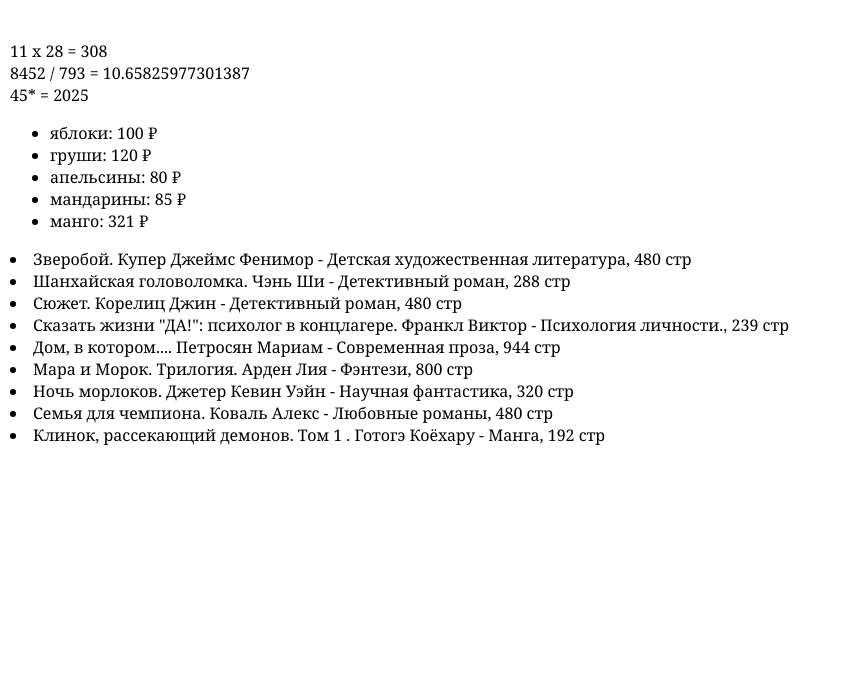
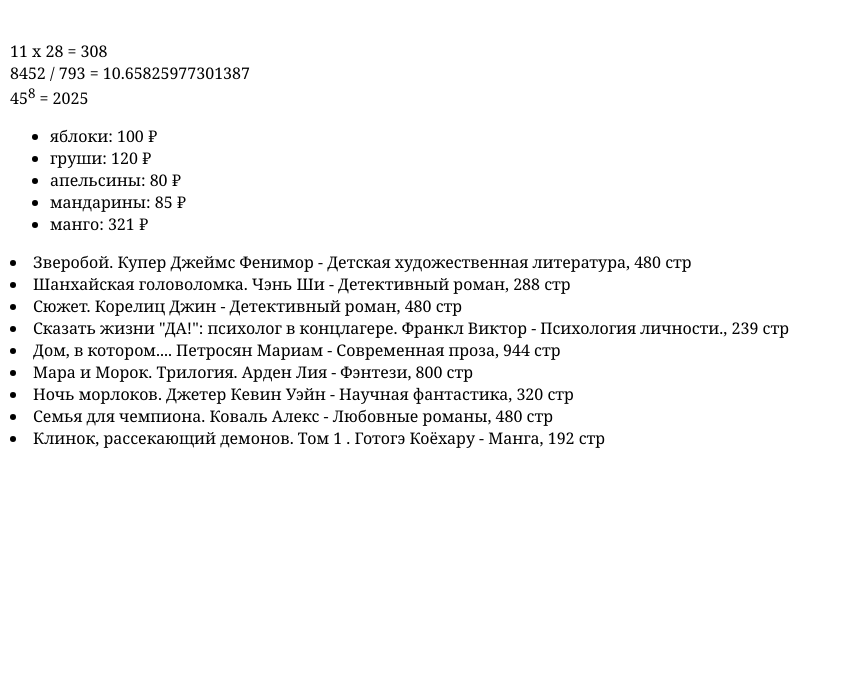
Before and after one commit to polinatyrykina/web-programming-labs-2, a Flask app: page /lab2/example in a window 1280 px wide. Shown: the part 62-758 px from the top of the page, without its empty margins (0-842 px from the left). Run offline with Flask 3, Linux system fonts and the light colour scheme.

Commit message:
последнее сохранение

```diff
--- a/templates/example.html
+++ b/templates/example.html
@@ -21,7 +21,7 @@
     <main>
         11 x 28 = {{ 11 * 28 }}<br>
         8452 / 793 = {{ 8452/793 }}<br>
-        45* = {{ 45 * 45 }}<br>
+        45<sup>8</sup> = {{ 45 * 45 }}<br>
         <ul>
             {% for f in fruits %}
             <li>{{ f.name }}: {{ f.price}} &#x20bd;</li>
```
